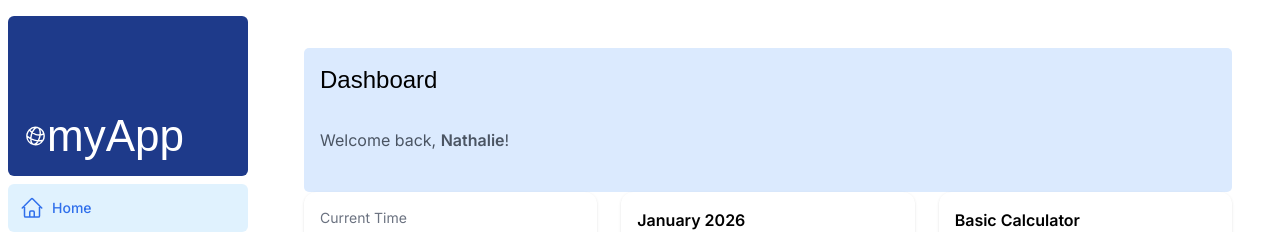
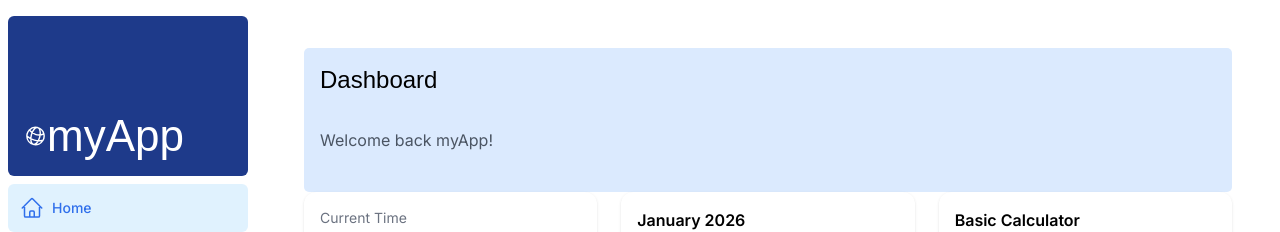
Before and after one commit to nathgsa/project, a Next.js app: page /dashboard in a window 1280 px wide. Shown: the top 232 px of the page. Built offline with nearby package versions, Linux system fonts and the light colour scheme; a web font is replaced by a local one.

Commit message:
modified file

```diff
--- a/app/dashboard/page.tsx
+++ b/app/dashboard/page.tsx
@@ -5,7 +5,6 @@ import Calculator from '@/app/ui/dashboard/calculator';
 
 export default async function Page() {
 
-  const userName = 'Nathalie'; // Replace with actual user data if you have it
 
   return (
     <main>
@@ -16,7 +15,7 @@ export default async function Page() {
 <br />
       {/* Welcome message */}
       <p className="mb-6 text-gray-600 text-sm md:text-base">
-        Welcome back, <span className="font-semibold">{userName}</span>!
+        Welcome back myApp!
       </p>
       </div>
 
```
